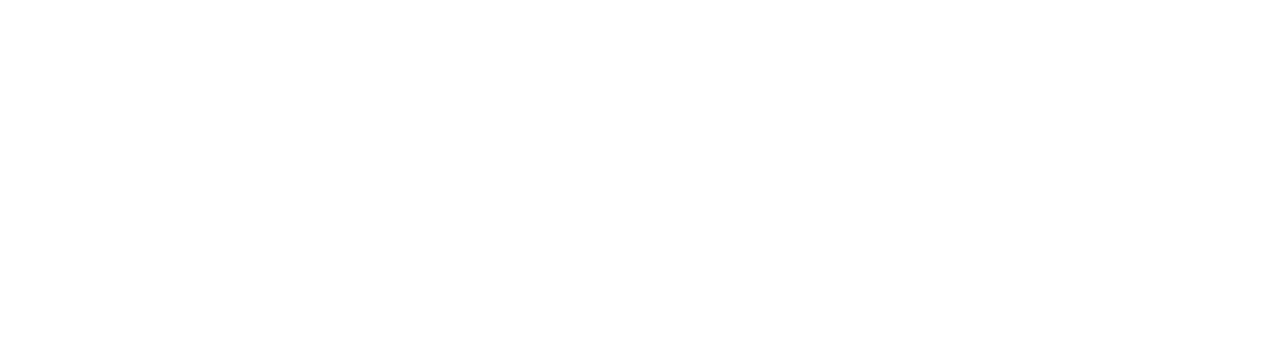
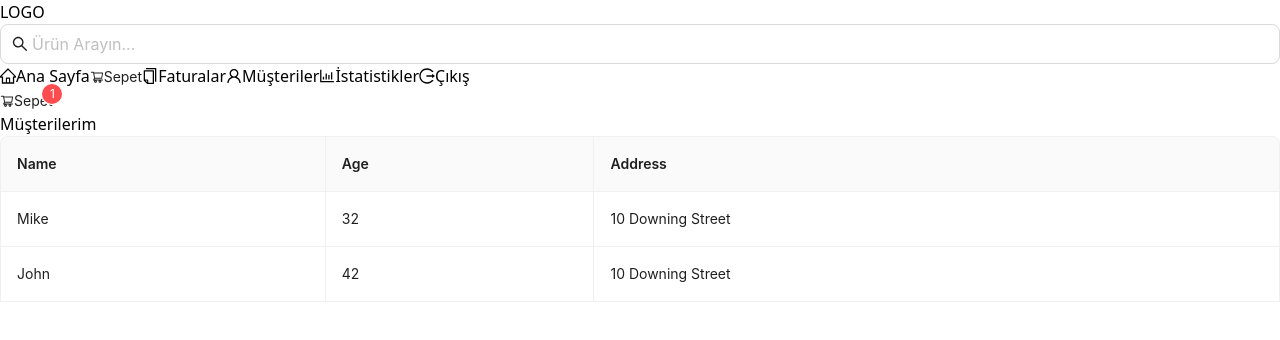
Before and after one commit to enesincekara34/PosApplication, a React (Vite) app in the folder client/: page /customers in a window 1280 px wide. Before the commit this address had no page. Shown: the top 340 px of the page. Built offline with nearby package versions, Linux system fonts and the light colour scheme.

Commit message:
customer

```diff
--- a/client/src/App.jsx
+++ b/client/src/App.jsx
@@ -1,6 +1,7 @@
 import {BrowserRouter, Routes, Route} from "react-router-dom";
 import BillPage from "./pages/BillPage";
 import HomePage from './pages/HomePage';
+import CustomerPage from "./pages/CustomerPage";
 import CartPage from './pages/CartPage';
 
 
@@ -12,6 +13,7 @@
         <Route path='/' element={<HomePage/>}/>
         <Route path='cart' element={<CartPage/>}/>
         <Route path="/bills" element={<BillPage />}/>
+        <Route path="/customers" element={<CustomerPage />} />
       </Routes>
     </BrowserRouter>
   )
--- a/client/src/components/Header/Header.jsx
+++ b/client/src/components/Header/Header.jsx
@@ -38,7 +38,7 @@
                         <CopyOutlined className='md:text-2xl text-xl'/>
                         <span className='md:text-xs text-[10px]'>Faturalar</span>
                     </Link>
-                    <Link to={"/"} className='menu-link flex flex-col items-center hover:text-[#40a9ff] transition-all '>
+                    <Link to={"customers/"} className='menu-link flex flex-col items-center hover:text-[#40a9ff] transition-all '>
                         <UserOutlined className='md:text-2xl text-xl'/>
                         <span className='md:text-xs text-[10px]'>Müşteriler</span>
                     </Link>
--- /dev/null
+++ b/client/src/pages/CustomerPage.jsx
@@ -0,0 +1,54 @@
+import { Table } from "antd";
+import Header from "../components/Header/Header.jsx";
+
+const CustomerPage = () => {
+  const dataSource = [
+    {
+      key: "1",
+      name: "Mike",
+      age: 32,
+      address: "10 Downing Street",
+    },
+    {
+      key: "2",
+      name: "John",
+      age: 42,
+      address: "10 Downing Street",
+    },
+  ];
+
+  const columns = [
+    {
+      title: "Name",
+      dataIndex: "name",
+      key: "name",
+    },
+    {
+      title: "Age",
+      dataIndex: "age",
+      key: "age",
+    },
+    {
+      title: "Address",
+      dataIndex: "address",
+      key: "address",
+    },
+  ];
+
+  return (
+    <>
+      <Header />
+      <div className="px-6">
+        <h1 className="text-4xl font-bold text-center mb-4">Müşterilerim</h1>
+        <Table
+          dataSource={dataSource}
+          columns={columns}
+          bordered
+          pagination={false}
+        />
+      </div>
+    </>
+  );
+};
+
+export default CustomerPage;
```
